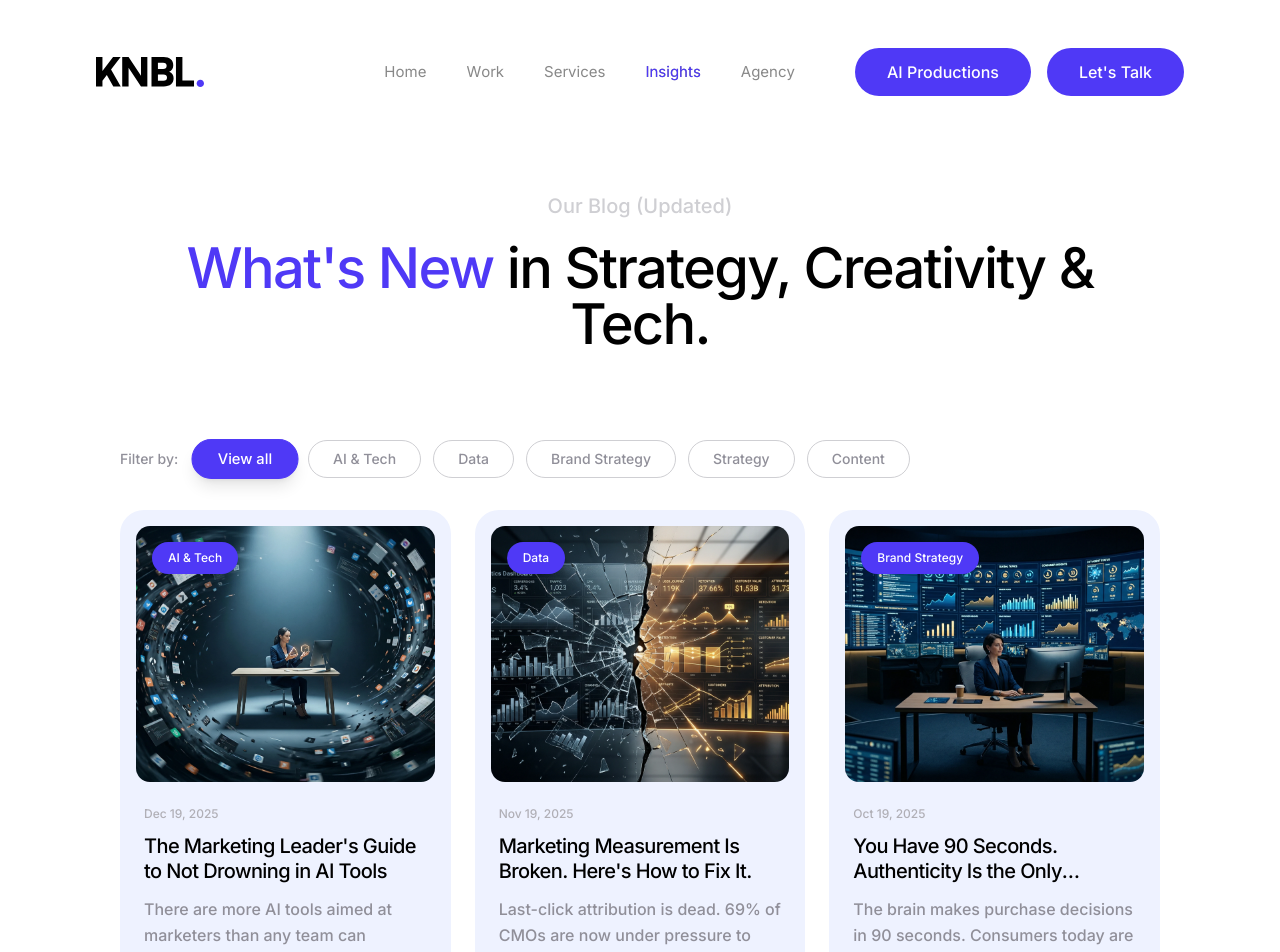
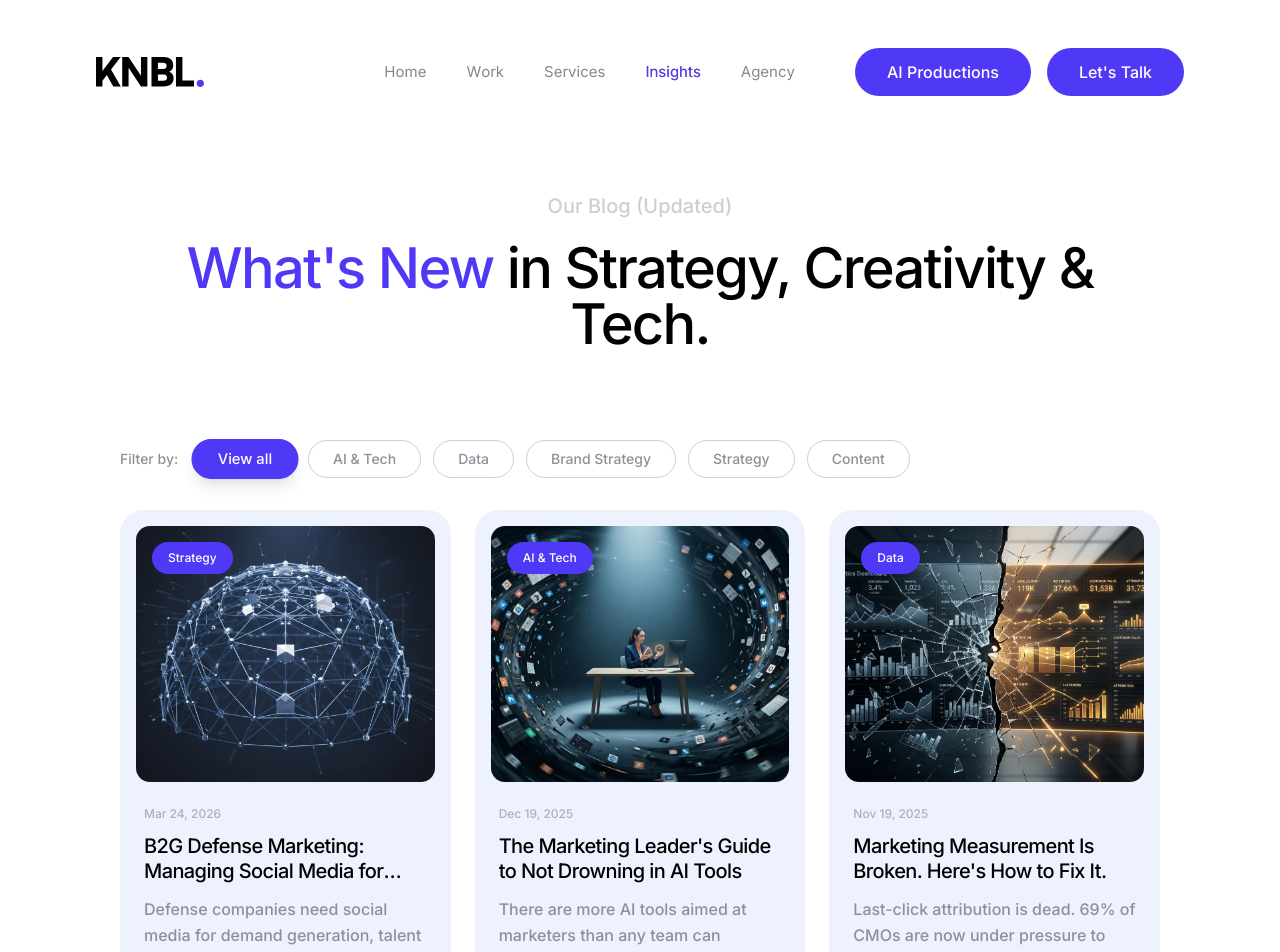
Before and after one commit to knbl-ai/knbl_website, a Next.js app: page /insights in a window 1280 px wide. Shown: the top 952 px of the page. Built offline with nearby package versions, Linux system fonts and the light colour scheme.

Commit message:
feat(insights): "B2G Defense Marketing: Managing Social Media for Advanced Defense Systems" — published via KNBL Publisher

```diff
--- a/app/insights/components/BlogGrid.tsx
+++ b/app/insights/components/BlogGrid.tsx
@@ -7,6 +7,14 @@ import Link from 'next/link';
 import Tag from '@/components/ui/Tag';
 
 const blogs = [
+  {
+    title: 'B2G Defense Marketing: Managing Social Media for Advanced Defense Systems',
+    excerpt: 'Defense companies need social media for demand generation, talent acquisition, and public trust — not brand decoration. Here\'s how we built Rafael\'s global digital presence.',
+    date: 'Mar 24, 2026',
+    category: 'Strategy',
+    image: '/images/blog/2026-03-24_b2g-defense-marketing-social-media-strategy_header.webp',
+    slug: 'b2g-defense-marketing-social-media-strategy',
+  },
   {
     title: 'The Marketing Leader\'s Guide to Not Drowning in AI Tools',
     excerpt: 'There are more AI tools aimed at marketers than any team can meaningfully evaluate. The teams winning with AI are not the ones with the most tools. They are the ones with the clearest sense of which two or three are genuinely changing their output.',
```
